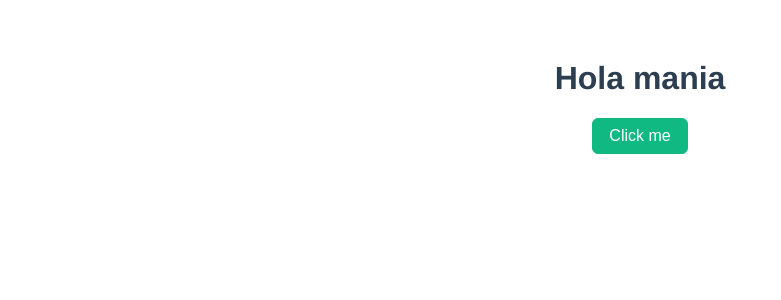
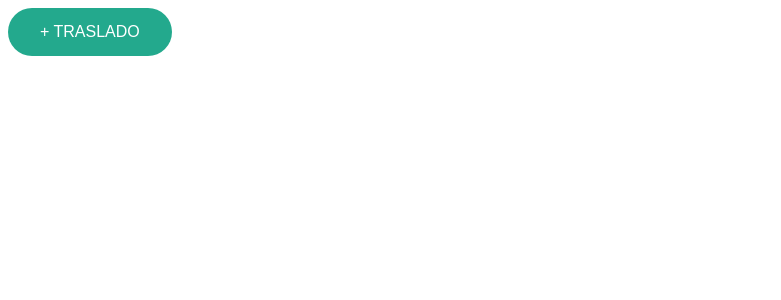
Before and after one commit to angelo59930/Emergency-Eye-fr, a Vue app: page / in a window 1280 px wide. Shown: the top 300 px of the page, without its empty margins (0-781 px from the left). Built offline with nearby package versions, Linux system fonts and the light colour scheme; a web font is replaced by a local one.

Commit message:
add button component

```diff
--- a/src/App.vue
+++ b/src/App.vue
@@ -1,21 +1,23 @@
 <template>
-  <h1>Hola mania</h1>
-  <Button>Click me</Button>
+  <AddTrasladoButton class=addTraslado>+ TRASLADO</AddTrasladoButton>
 </template>
 
 <script>
-import Button from "primevue/button"
-
+import AddTrasladoButton from "./components/AddTrasladoButton"
 export default {
   name: 'App',
   components: {
-    Button
+    AddTrasladoButton
   }
 }
 
 </script>
 
-<style>
+<style scoped>
+.addTraslado {
+  border-radius: 25px;
+}
+
 #app {
   font-family: Avenir, Helvetica, Arial, sans-serif;
   -webkit-font-smoothing: antialiased;
--- a/src/components/AddTrasladoButton.vue
+++ b/src/components/AddTrasladoButton.vue
@@ -0,0 +1,29 @@
+<template>
+  <button @click="pressButton"> <slot></slot> </button>
+</template>
+
+<script>
+
+export default {
+  emits: ['action'],
+  methods: {
+    pressButton(event) {
+      this.$emit('action', event)
+    }
+  }
+}
+</script>
+
+<style>
+button {
+  background-color: #23a98d;
+  border: none;
+  color: white;
+  padding: 15px 32px;
+  text-align: center;
+  text-decoration: none;
+  display: inline-block;
+  font-size: 16px;
+}
+
+</style>
```
